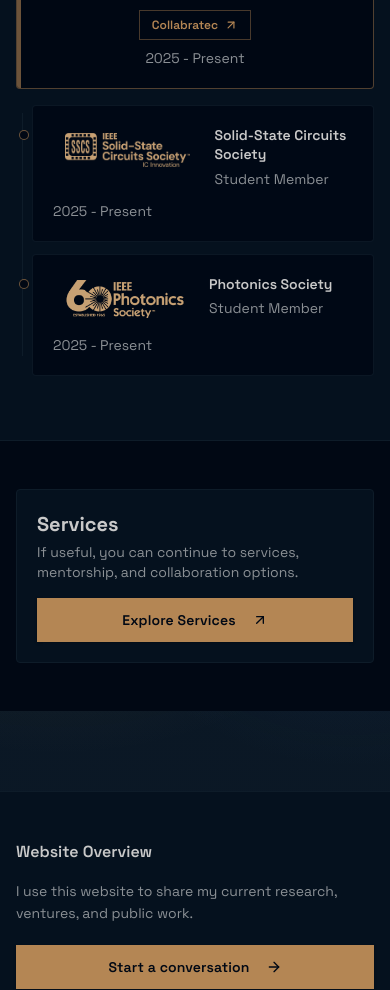
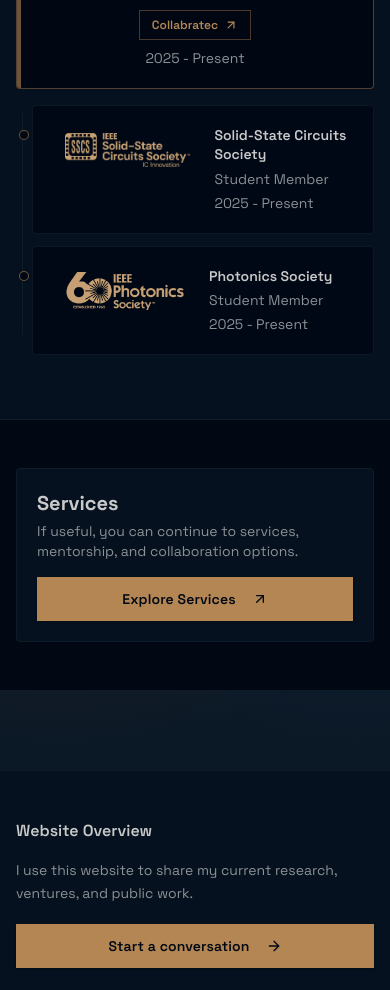
Before and after one commit to iabdul-aal/iabdul-aal.github.io, a Next.js app: page /about in a window 390 px wide. Shown: the part 6320-7310 px from the top of the page. Built offline with nearby package versions, Linux system fonts and the light colour scheme.

Commit message:
Fix mobile membership date placement

```diff
--- a/app/about/page.tsx
+++ b/app/about/page.tsx
@@ -766,10 +766,15 @@ export default async function AboutPage() {
                                 {membershipDisplayName}
                               </p>
                               <p className="text-sm text-muted-foreground mt-1">{itemDetail.role}</p>
+                              {itemDetail.period && (
+                                <p className="mt-1 text-sm text-muted-foreground sm:hidden">{itemDetail.period}</p>
+                              )}
                             </div>
                           </div>
                           {itemDetail.period && (
-                            <p className="text-sm text-muted-foreground whitespace-nowrap text-left sm:text-right">{itemDetail.period}</p>
+                            <p className="hidden text-sm text-muted-foreground whitespace-nowrap sm:block sm:text-right">
+                              {itemDetail.period}
+                            </p>
                           )}
                         </div>
                       </article>
```
